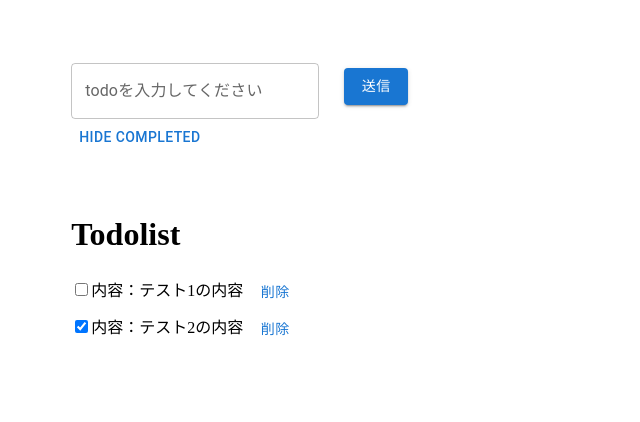
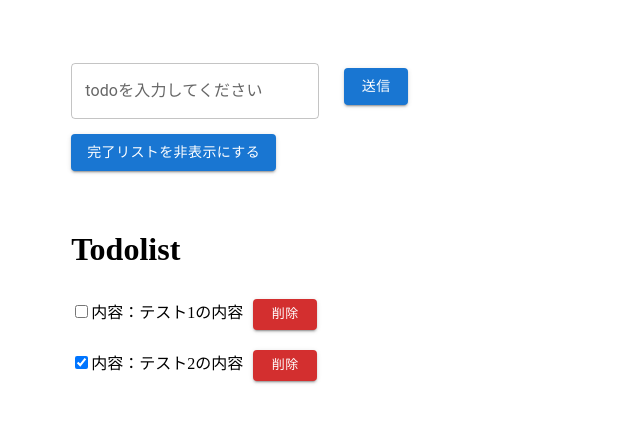
Before and after one commit to nijima-john/special-todo-app, a React (Create React App) app: page / in a window 1280 px wide. Shown: the top 422 px of the page, without its empty margins (0-640 px from the left). Built offline with nearby package versions, Linux system fonts and the light colour scheme.

Commit message:
写経＋デザイン変更

```diff
--- a/src/components/Form.tsx
+++ b/src/components/Form.tsx
@@ -36,7 +36,9 @@ export const Form = (): any => {
         </TextField>
         <Button variant="contained" onClick={() => { addTodo(content) }} style={{ marginLeft: '25px', marginTop: '5px' }}>送信</Button>
       </form>
-      <Button onClick={handleButton}>Hide Completed</Button>
+      <Button variant="contained" onClick={handleButton}
+        style={{ marginTop: "15px" }}
+      >完了リストを非表示にする</Button>
     </>
   )
 }
--- a/src/components/List.tsx
+++ b/src/components/List.tsx
@@ -18,15 +18,18 @@ export const List: React.FunctionComponent = () => {
       <h1>Todolist</h1>
       {todos.map((todo: Todo) => {
         return (
-          (!hideCompleted || todo.isCompleted) && (
+          (!hideCompleted || !todo.isCompleted) && (
             <div key={todo.id}>
               <div>
                 <input type="checkbox" onClick={() => {
                   dispatch(completeTask(todo))
                 }}
-                  checked={todo.isCompleted} />
+                  defaultChecked={todo.isCompleted} />
                   <span>内容：{todo.content}</span>
-                  <Button onClick={() => {removeTodo(todo.id)}}>削除</Button>
+                  <Button onClick={() => {removeTodo(todo.id)}}
+                  variant="contained" color="error" size="small"
+                  style={{margin: "10px" }}
+                  >削除</Button>
               </div>
             </div>
           ))
```
